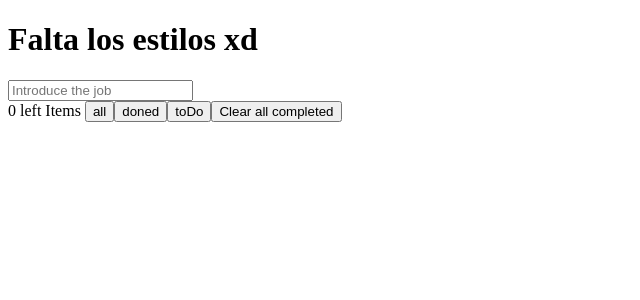
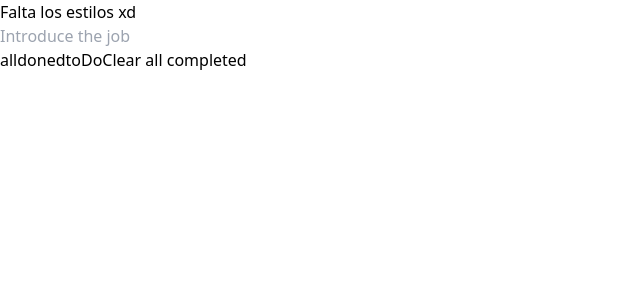
Before and after one commit to angeldev07/todo-app, an Angular app: page / in a window 1280 px wide. Shown: the top 300 px of the page, without its empty margins (0-640 px from the left). Built offline with nearby package versions, Linux system fonts and the light colour scheme.

Commit message:
Instalado y configurado tailwind

```diff
--- a/package.json
+++ b/package.json
@@ -27,12 +27,15 @@
     "@angular/cli": "~15.0.4",
     "@angular/compiler-cli": "^15.0.0",
     "@types/jasmine": "~4.3.0",
+    "autoprefixer": "^10.4.13",
     "jasmine-core": "~4.5.0",
     "karma": "~6.4.0",
     "karma-chrome-launcher": "~3.1.0",
     "karma-coverage": "~2.2.0",
     "karma-jasmine": "~5.1.0",
     "karma-jasmine-html-reporter": "~2.0.0",
+    "postcss": "^8.4.21",
+    "tailwindcss": "^3.2.4",
     "typescript": "~4.8.2"
   }
 }
--- a/src/app/app.module.ts
+++ b/src/app/app.module.ts
@@ -1,9 +1,8 @@
 import { NgModule } from '@angular/core';
 import { BrowserModule } from '@angular/platform-browser';
-
 import { AppComponent } from './app.component';
 import { ToDoModule } from './to-do/to-do.module';
-import { FormsModule } from '@angular/forms';
+
 
 @NgModule({
   declarations: [
--- a/src/app/to-do/components/job/job.component.html
+++ b/src/app/to-do/components/job/job.component.html
@@ -1,5 +1,6 @@
 <div>
-    <input type="checkbox" [(ngModel)]="job!.done" (change)="doneJob()">
+    <!-- (change)="doneJob()" -->
+    <input type="checkbox" [(ngModel)]="job!.done" >
     <span> {{ job?.description }}</span>
     <button (click)="eliminar()">x</button>
 </div>
--- a/src/app/to-do/components/job/job.component.ts
+++ b/src/app/to-do/components/job/job.component.ts
@@ -9,14 +9,10 @@ import { Job } from '../../interfaces/job.interface';
 })
 export class JobComponent {
   @Input() job! : Job | undefined;
-  @Output() jobDone : EventEmitter<any> = new EventEmitter();
-
-  doneJob(){
-    this.jobDone.emit()
-  }
+  @Output() delete : EventEmitter<Job> = new EventEmitter();
 
   eliminar() {
-    this.jobDone.emit(this.job);
+    this.delete.emit(this.job);
   }
 
 }
--- a/src/app/to-do/components/todo-list/todo-list.component.html
+++ b/src/app/to-do/components/todo-list/todo-list.component.html
@@ -6,20 +6,12 @@
 
 
 <div *ngIf="allJobList.length > 0">
-    <div [ngSwitch]="selection" class="container">
-        <div *ngSwitchCase="'all'">
-            <app-job *ngFor="let job of allJobList; index as i" [job]="job" (jobDone)="update($event)"></app-job>
-        </div>
-        <div *ngSwitchCase="'doned'">
-            <app-job *ngFor="let job of done; index as i" [job]="job" (jobDone)="update($event)"></app-job>
-        </div>
-        <div *ngSwitchCase="'toDo'">
-            <app-job *ngFor="let job of toDo; index as i" [job]="job" (jobDone)="update($event)"></app-job>
-        </div>
+    <div *ngFor="let job of Jobs" >
+        <app-job [job]="job" (delete)="delete($event) " ></app-job>
     </div>
 </div>
 
-<span> {{leftItems}}  </span>
+<!-- <span> {{leftItems}}  </span> -->
 <button (click)="changeToShow('all')" >all</button>
 <button (click)="changeToShow('doned')" >doned</button>
 <button (click)="changeToShow('toDo')" >toDo</button>
--- a/src/app/to-do/components/todo-list/todo-list.component.ts
+++ b/src/app/to-do/components/todo-list/todo-list.component.ts
@@ -1,4 +1,4 @@
-import { Component, ElementRef, ViewChild } from '@angular/core';
+import { Component } from '@angular/core';
 import { Job } from '../../interfaces/job.interface';
 
 @Component({
@@ -20,27 +20,23 @@ export class TodoListComponent {
     this.selection = value
   }
 
-  update(event: any){
-    if(!event){
-      return
-    }
-    const indexToDelete = this.allJobList.findIndex(({description})=> description === event.description )
-    this.allJobList = this.allJobList.filter((job,index) => index != indexToDelete)
-  }
-
   clear(){
     this.allJobList = this.allJobList.filter(job => !job.done)
   }
 
-  get leftItems(){
-    return `${this.toDo.length} left Items`
+  get Jobs(){
+    if(this.selection=='doned')
+      return  this.allJobList.filter(job => job.done)
+
+    if(this.selection == 'toDo')
+      return  this.allJobList.filter(job => !job.done)
+
+    return this.allJobList;
   }
 
-  get toDo(){
-    return this.allJobList.filter(job => !job.done)
+  delete( event:Job ) {
+    this.allJobList = this.allJobList.filter( job => job.description != event.description )
   }
 
-  get done(){
-    return this.allJobList.filter(job => job.done)
-  }
+
 }
--- a/src/app/to-do/to-do.module.ts
+++ b/src/app/to-do/to-do.module.ts
@@ -4,8 +4,6 @@ import { JobComponent } from './components/job/job.component';
 import { InputJobComponent } from './components/input-job/input-job.component';
 import { TodoListComponent } from './components/todo-list/todo-list.component';
 import { FormsModule } from '@angular/forms';
-
-
 
 @NgModule({
   declarations: [
--- a/src/styles.css
+++ b/src/styles.css
@@ -1 +1,4 @@
 /* You can add global styles to this file, and also import other style files */
+@tailwind base;
+@tailwind components;
+@tailwind utilities;
--- /dev/null
+++ b/tailwind.config.js
@@ -0,0 +1,10 @@
+/** @type {import('tailwindcss').Config} */
+module.exports = {
+  content: [
+    "./src/**/*.{html,ts}",
+  ],
+  theme: {
+    extend: {},
+  },
+  plugins: [],
+}
```
Also changed, not shown: 1 other file (tests, documents, lock files or other folders).
